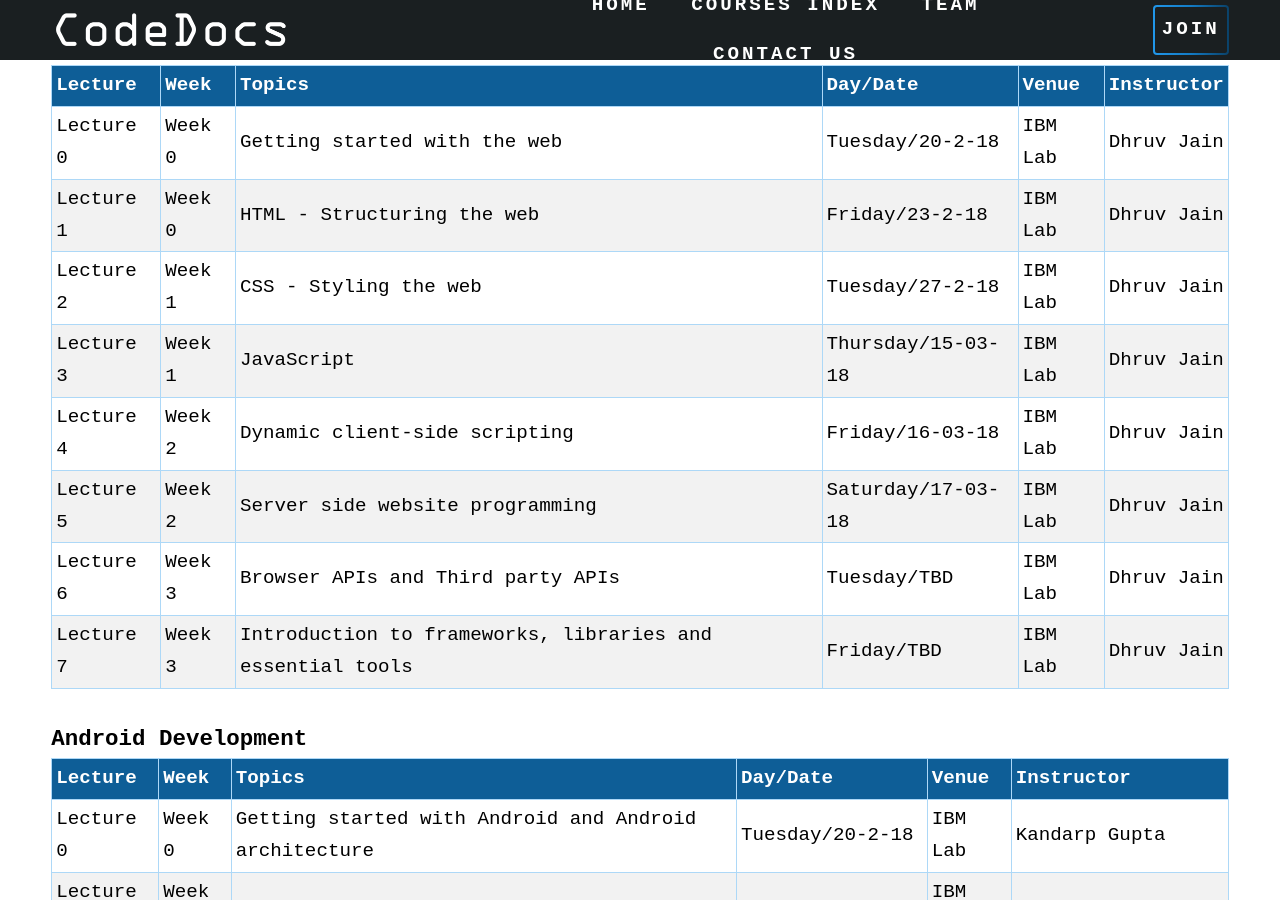
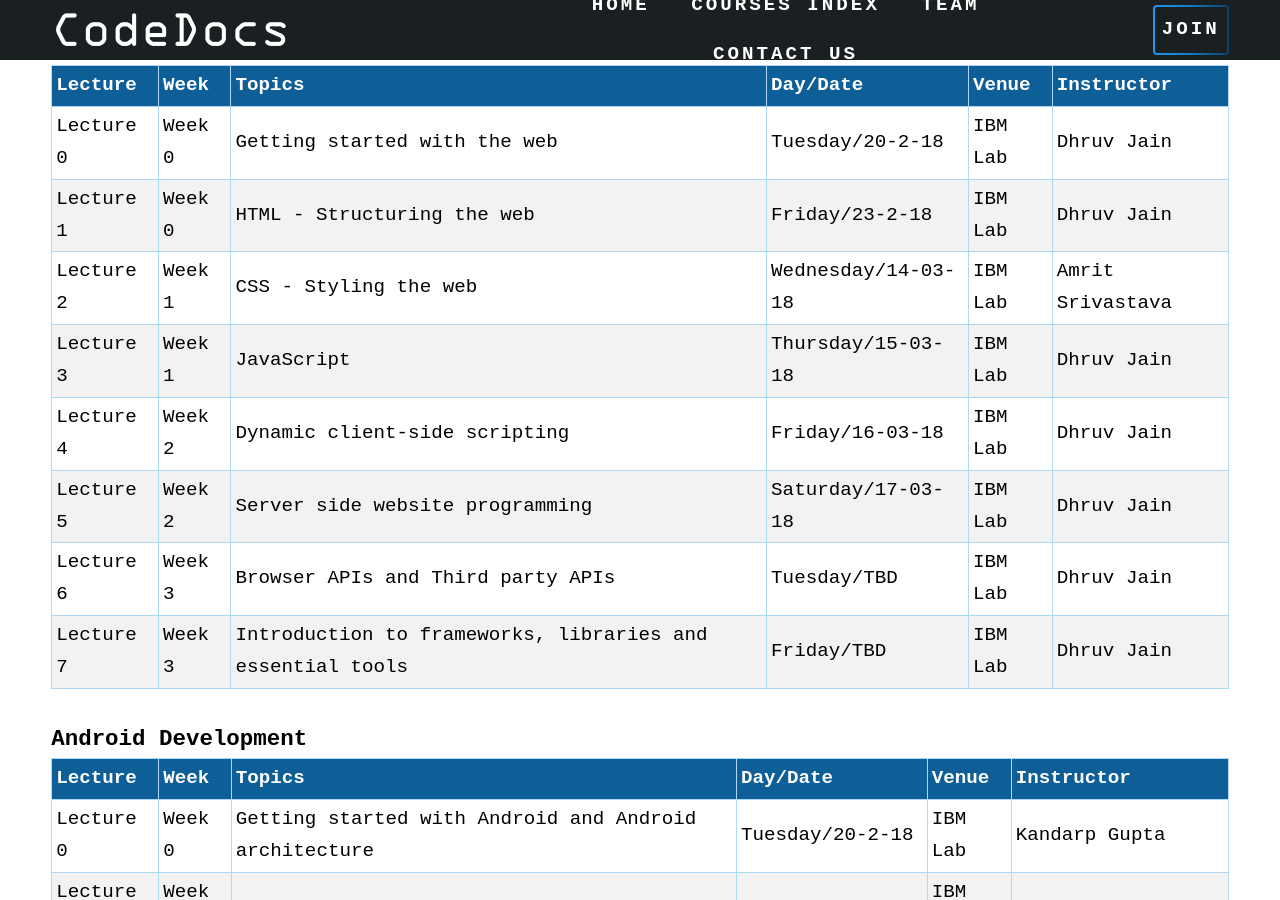
Before and after one commit to CodeDocsJECRC/codedocsjecrc.github.io, a Jekyll site: the page built from CD101/index.html, in a window 1280 px wide and 900 px high, scrolled down 1658 px. Built offline with Jekyll 4.4.1, drawn with Linux system fonts in a browser that asks for light colours; nearby versions of some CDN libraries; some web fonts are replaced.

Commit message:
web instructors updated

```diff
--- a/CD101/index.html
+++ b/CD101/index.html
@@ -111,9 +111,9 @@ id: CD101
           <td>Lecture 2</td>
           <td>Week 1 </td>
           <td>CSS - Styling the web</td>
-          <td>Tuesday/27-2-18</td>
+          <td>Wednesday/14-03-18</td>
           <td>IBM Lab</td>
-          <td>Dhruv Jain</td>
+          <td>Amrit Srivastava</td>
         </tr>
         <tr>
           <td>Lecture 3</td>
```
